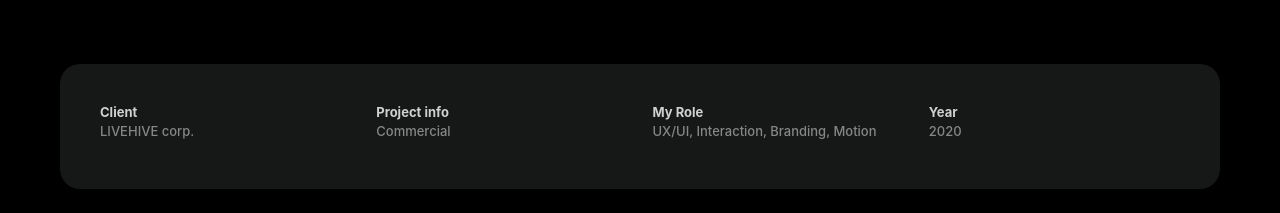
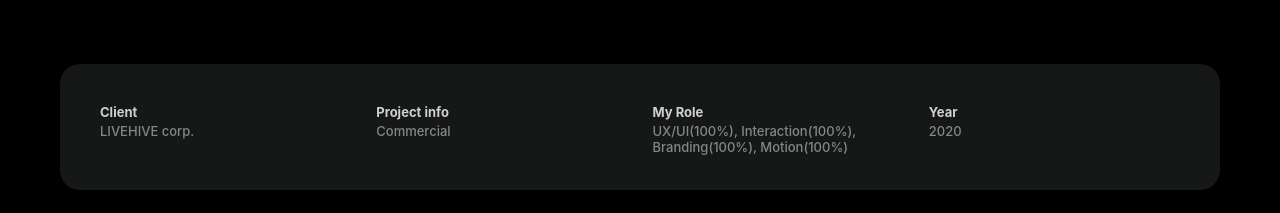
Before and after one commit to makemade93/macworks-master-master, a React (Create React App) app: page /signal-live in a window 1280 px wide. Shown: the part 920-1133 px from the top of the page. Built offline with nearby package versions, Linux system fonts and the light colour scheme.

Commit message:
Update SignalLive.js
edit role

```diff
--- a/src/pages/SignalLive.js
+++ b/src/pages/SignalLive.js
@@ -54,7 +54,7 @@ function SignalLive(props) {
           </p>
           <p style={{ fontWeight: "bold", opacity: "0.8" }}>
             My Role
-            <p>UX/UI, Interaction, Branding, Motion</p>
+            <p>UX/UI(100%), Interaction(100%), Branding(100%), Motion(100%)</p>
           </p>
           <p style={{ fontWeight: "bold", opacity: "0.8" }}>
             Year
```
